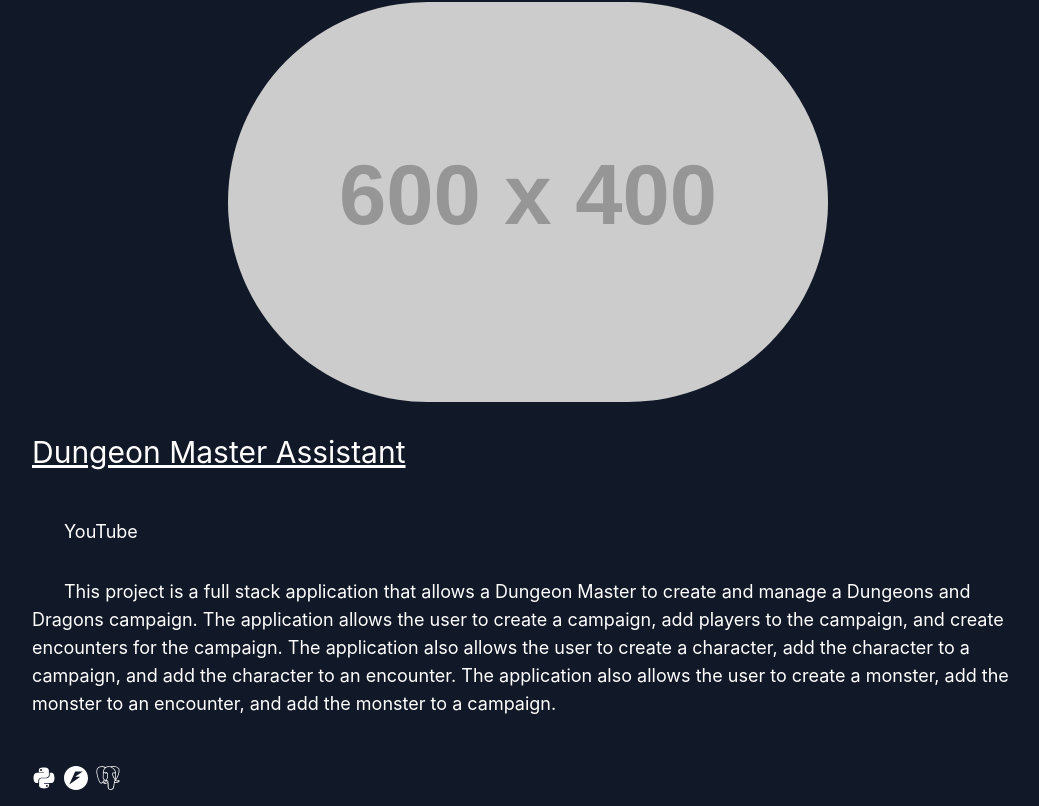
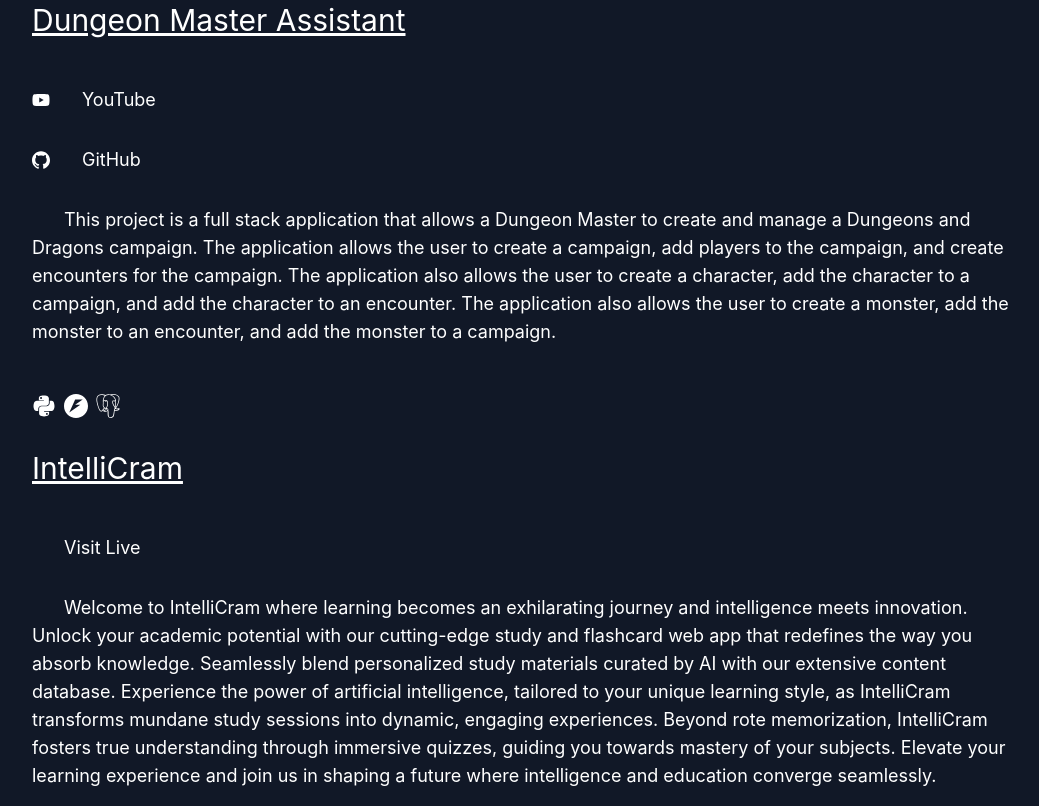
Before and after one commit to Johnny-Codes/portfolio, a React (Vite) app: page / in a window 1280 px wide. Shown: the part 1054-1860 px from the top of the page, without its empty margins (112-1151 px from the left). Built offline with nearby package versions, Linux system fonts and the light colour scheme.

Commit message:
added icons for project links and removed images for now

```diff
--- a/src/components/projects/ProjectCard.jsx
+++ b/src/components/projects/ProjectCard.jsx
@@ -1,11 +1,12 @@
 import { useState } from "react";
-import { FaPython, FaReact } from "react-icons/fa";
+import { FaPython, FaReact, FaYoutube } from "react-icons/fa";
 import {
   SiFastapi,
   SiPostgresql,
   SiVite,
   SiDjango,
   SiTailwindcss,
+  SiGithub,
 } from "react-icons/si";
 
 const techs = {
@@ -34,11 +35,12 @@ const ProjectCard = (project) => {
       <h3 className="text-3xl my-4 underline">{pr.title}</h3>
       <h2 className="py-4 indent-8 text-lg">
         {pr.youtube && (
-          <p className="py-4 indent-8 text-lg">
+          <p className="py-4  text-lg ">
             <a
               href={pr.youtube}
-              className="hover:cursor-pointer hover:underline hover:text-gray-400"
+              className="hover:cursor-pointer hover:underline hover:text-gray-400 flex items-center"
             >
+              <FaYoutube />
               YouTube
             </a>
           </p>
@@ -53,6 +55,17 @@ const ProjectCard = (project) => {
             </a>
           </p>
         )}
+        {pr.github && (
+  <p className="py-4 text-lg">
+    <a
+      href={pr.github}
+      className="hover:cursor-pointer hover:underline hover:text-gray-400 flex items-center"
+    >
+      <SiGithub /> GitHub
+    </a>
+  </p>
+)}
+
         <p className="py-4 indent-8 text-lg">{pr.description}</p>
       </h2>
       <p className="py-4 indent-8 text-2xl flex gap-2">
@@ -74,9 +87,10 @@ const ProjectCard = (project) => {
           );
         })}
       </p>
+      {pr.image &&
       <p className="py-4  flex justify-center">
         <img src={pr.image} alt={pr.alt} className="w-600 h-400 rounded-full" />
-      </p>
+      </p>}
     </project-card>
   );
 };
--- a/src/components/projects/ProjectInfo.js
+++ b/src/components/projects/ProjectInfo.js
@@ -13,9 +13,10 @@ const projects = [
       "stripe, tailwindcss",
     ],
     youtube: "",
-    image: "https://placehold.co/600x400",
+    image: "",
     alt: "coINventory logo",
     website: "",
+    github: "",
   },
   {
     id: 2,
@@ -24,15 +25,16 @@ const projects = [
       "This project is a full stack application that allows a Dungeon Master to create and manage a Dungeons and Dragons campaign. The application allows the user to create a campaign, add players to the campaign, and create encounters for the campaign. The application also allows the user to create a character, add the character to a campaign, and add the character to an encounter. The application also allows the user to create a monster, add the monster to an encounter, and add the monster to a campaign.",
     technologies: ["python", "fastapi", "postgresql"],
     youtube: "https://youtu.be/fXpeTJha9Nw",
-    image: "https://placehold.co/600x400",
+    image: "",
     alt: "Dungeon Master Assistant logo",
     website: "",
+    github: "https://github.com/Johnny-Codes/dnd-dm-assistant",
   },
   {
     id: 3,
-    title: "Intellicram",
+    title: "IntelliCram",
     description:
-      "Welcome to Intellicram where learning becomes an exhilarating journey and intelligence meets innovation. Unlock your academic potential with our cutting-edge study and flashcard web app that redefines the way you absorb knowledge. Seamlessly blend personalized study materials curated by AI with our extensive content database. Experience the power of artificial intelligence, tailored to your unique learning style, as Intellicram transforms mundane study sessions into dynamic, engaging experiences. Beyond rote memorization, Intellicram fosters true understanding through immersive quizzes, guiding you towards mastery of your subjects. Elevate your learning experience and join us in shaping a future where intelligence and education converge seamlessly.",
+      "Welcome to IntelliCram where learning becomes an exhilarating journey and intelligence meets innovation. Unlock your academic potential with our cutting-edge study and flashcard web app that redefines the way you absorb knowledge. Seamlessly blend personalized study materials curated by AI with our extensive content database. Experience the power of artificial intelligence, tailored to your unique learning style, as IntelliCram transforms mundane study sessions into dynamic, engaging experiences. Beyond rote memorization, IntelliCram fosters true understanding through immersive quizzes, guiding you towards mastery of your subjects. Elevate your learning experience and join us in shaping a future where intelligence and education converge seamlessly.",
     technologies: [
       "python",
       "fastapi",
@@ -42,9 +44,10 @@ const projects = [
       "tailwindcss",
     ],
     youtube: "",
-    image: "https://placehold.co/600x400",
-    alt: "Intellicram logo",
-    website: "https://main--intellicram.netlify.app/",
+    image: "",
+    alt: "IntelliCram logo",
+    website: "https://main--Intellicram.netlify.app/",
+    github: "",
   },
 ];
 
--- a/src/output.css
+++ b/src/output.css
@@ -642,6 +642,10 @@ video {
   margin-top: 0.5rem;
 }
 
+.mr-2 {
+  margin-right: 0.5rem;
+}
+
 .block {
   display: block;
 }
```
